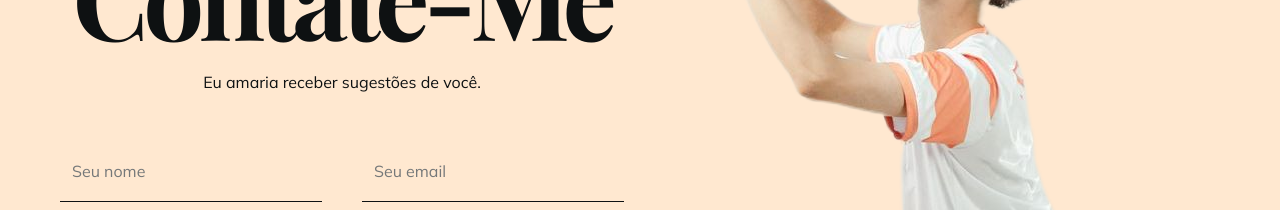
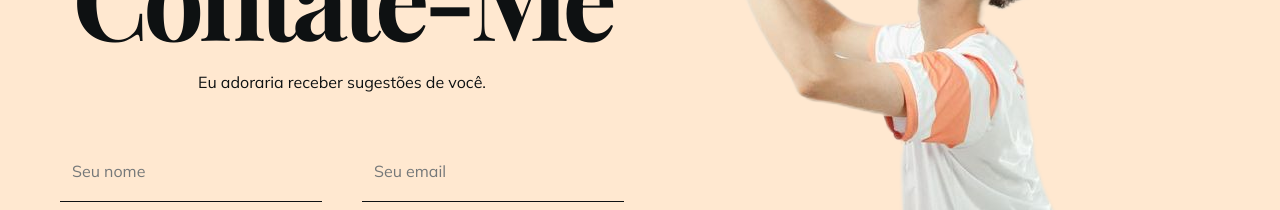
Before and after one commit to dheysson/portfoliohygorfonseca, a React (Create React App) app: page /contact in a window 1280 px wide. Shown: the part 375-585 px from the top of the page. Built offline with nearby package versions, Linux system fonts and the light colour scheme; a web font is replaced by a local one.

Commit message:
test commit

```diff
--- a/src/pages/Contact.js
+++ b/src/pages/Contact.js
@@ -31,7 +31,7 @@ const Contact = () => {
           className='lg:flex-1 lg:pt-32 px-4'
            >
             <h1 className='h1'>contate-me</h1>
-            <p className='mb-12'>Eu amaria receber sugestões de você.</p>
+            <p className='mb-12'>Eu adoraria receber sugestões de você.</p>
             {/* form */}
             <form className='flex flex-col gap-y-4 '>
               <div className='flex gap-x-10'>
```
